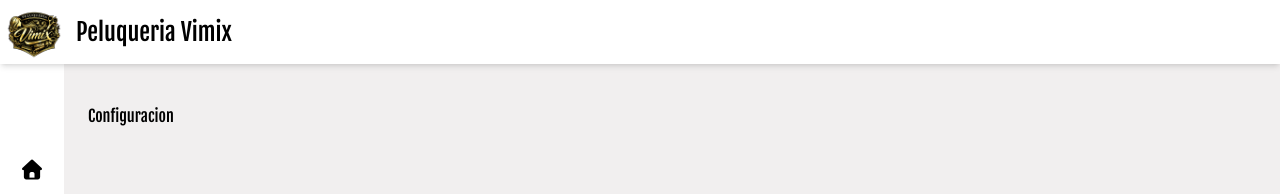
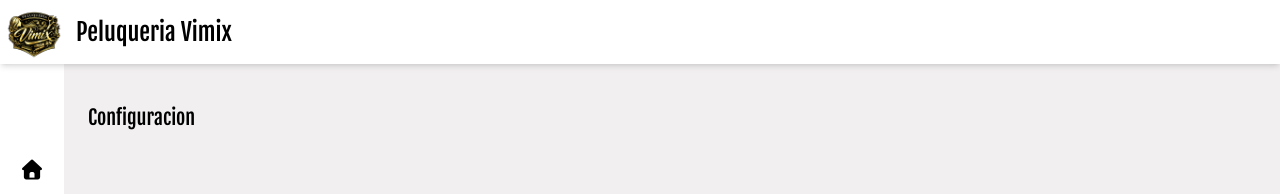
Before and after one commit to Nahucaroseli/turnos-peluqueria-front, a React (Vite) app: page /configuracion in a window 1280 px wide. Shown: the top 194 px of the page. Built offline with nearby package versions, Linux system fonts and the light colour scheme; a web font is replaced by a local one.

Commit message:
modificado h1 en config

```diff
--- a/src/pages/Config.tsx
+++ b/src/pages/Config.tsx
@@ -8,7 +8,7 @@ export function Config(){
             <div className="flex flex-1 overflow-hidden">
                 <Aside></Aside>
                 <main className="flex-1 overflow-y-auto p-6 mt-20">
-                        <h1>Configuracion</h1>
+                        <h1 className="text-xl">Configuracion</h1>
                 </main>
             </div>
 
```
Also changed, not shown: 1 other file (tests, documents, lock files or other folders).
